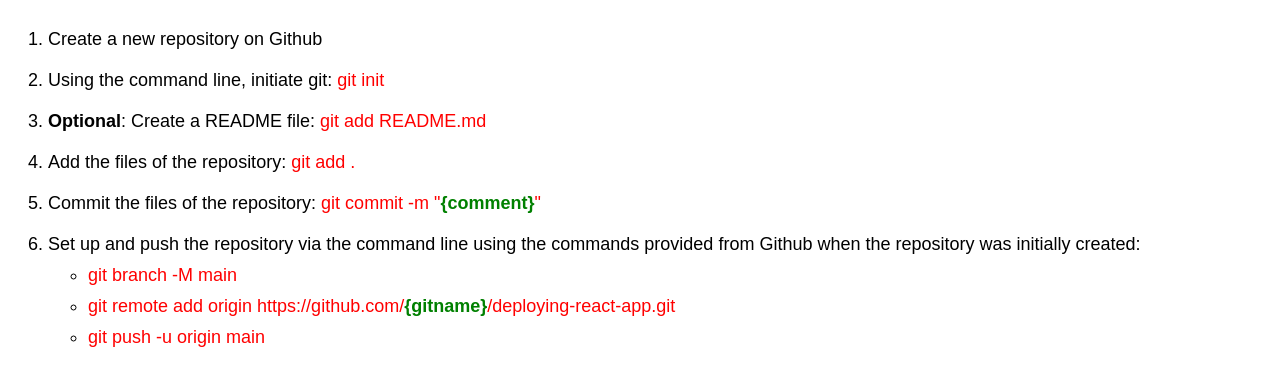
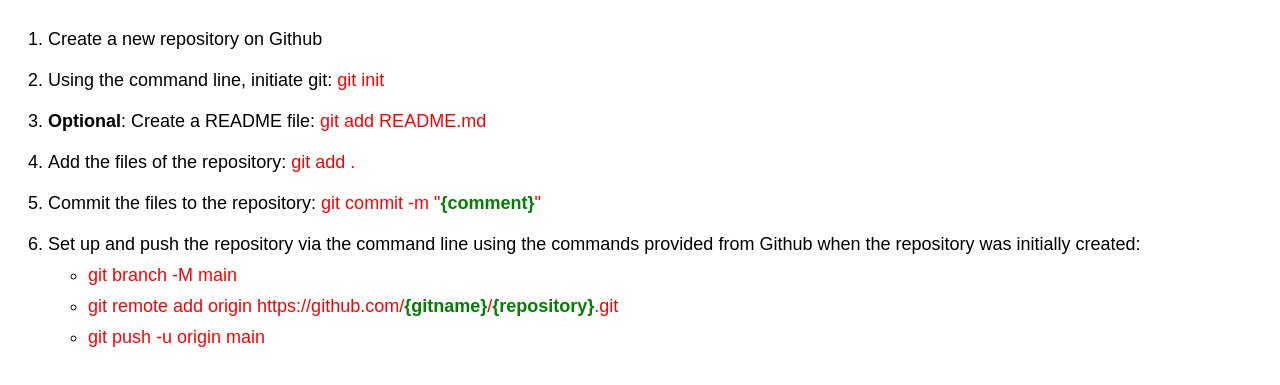
Before and after one commit to mpurcella/deploying-app, a plain HTML site: page index.html in a window 1280 px wide. Shown: the part 87-472 px from the top of the page. Drawn offline with Linux system fonts and the light colour scheme.

Commit message:
minor update

```diff
--- a/index.html
+++ b/index.html
@@ -17,7 +17,7 @@
 			</li>
 			<li class="list-item">Add the files of the repository: <span class="span">git add .</span></li>
 			<li class="list-item">
-				Commit the files of the repository:
+				Commit the files to the repository:
 				<span class="span">git commit -m "<span class="span-2">{comment}</span>"</span>
 			</li>
 			<li class="list-item">
@@ -27,8 +27,10 @@
 					<li class="list-item-2"><span class="span">git branch -M main</span></li>
 					<li class="list-item-2">
 						<span class="span"
-							>git remote add origin https://github.com/<span class="span-2">{gitname}</span
-							>/deploying-react-app.git</span
+							>git remote add origin https://github.com/<span class="span-2">{gitname}</span>/<span
+								class="span-2"
+								>{repository}</span
+							>.git</span
 						>
 					</li>
 					<li class="list-item-2"><span class="span">git push -u origin main</span></li>
```
